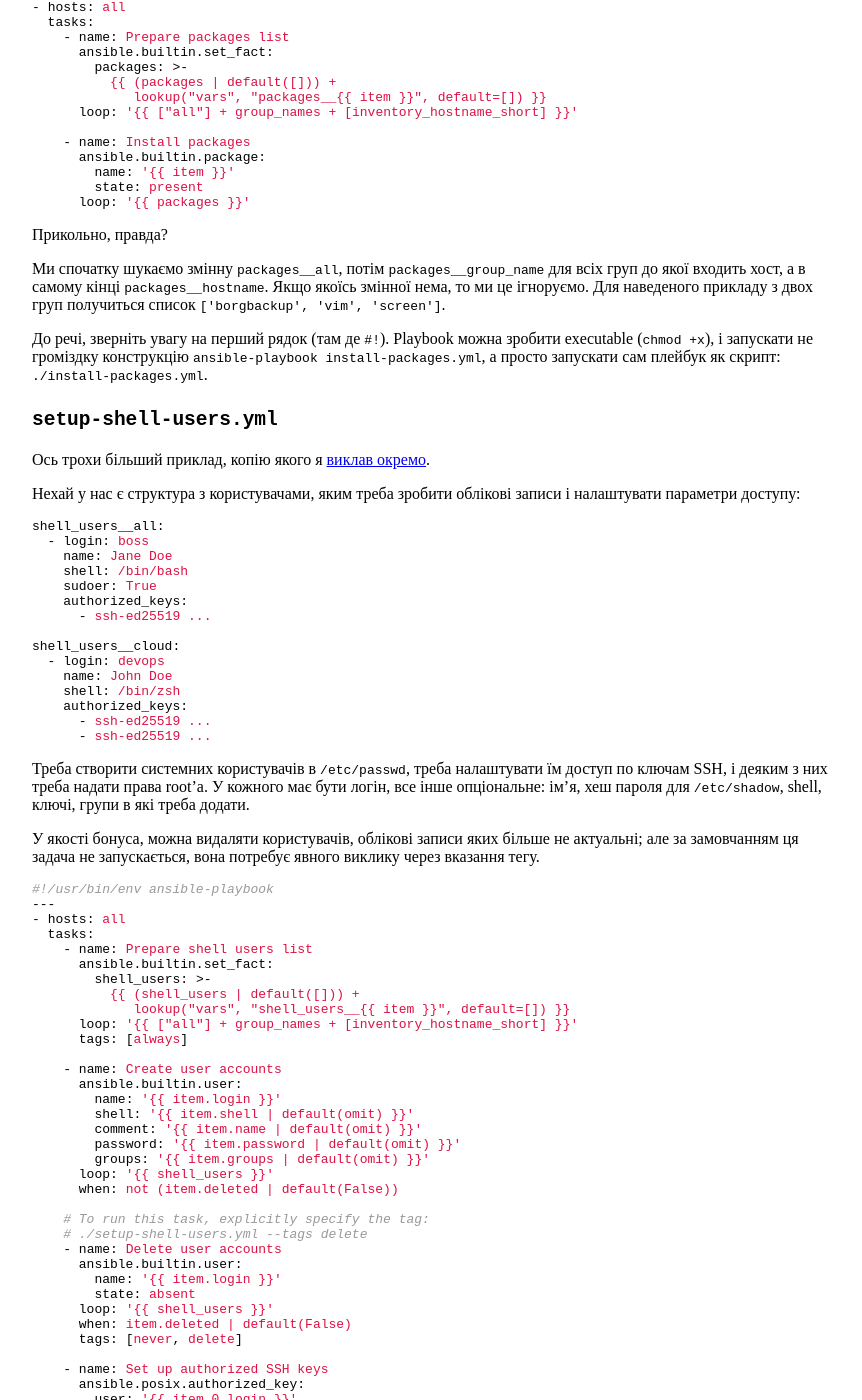
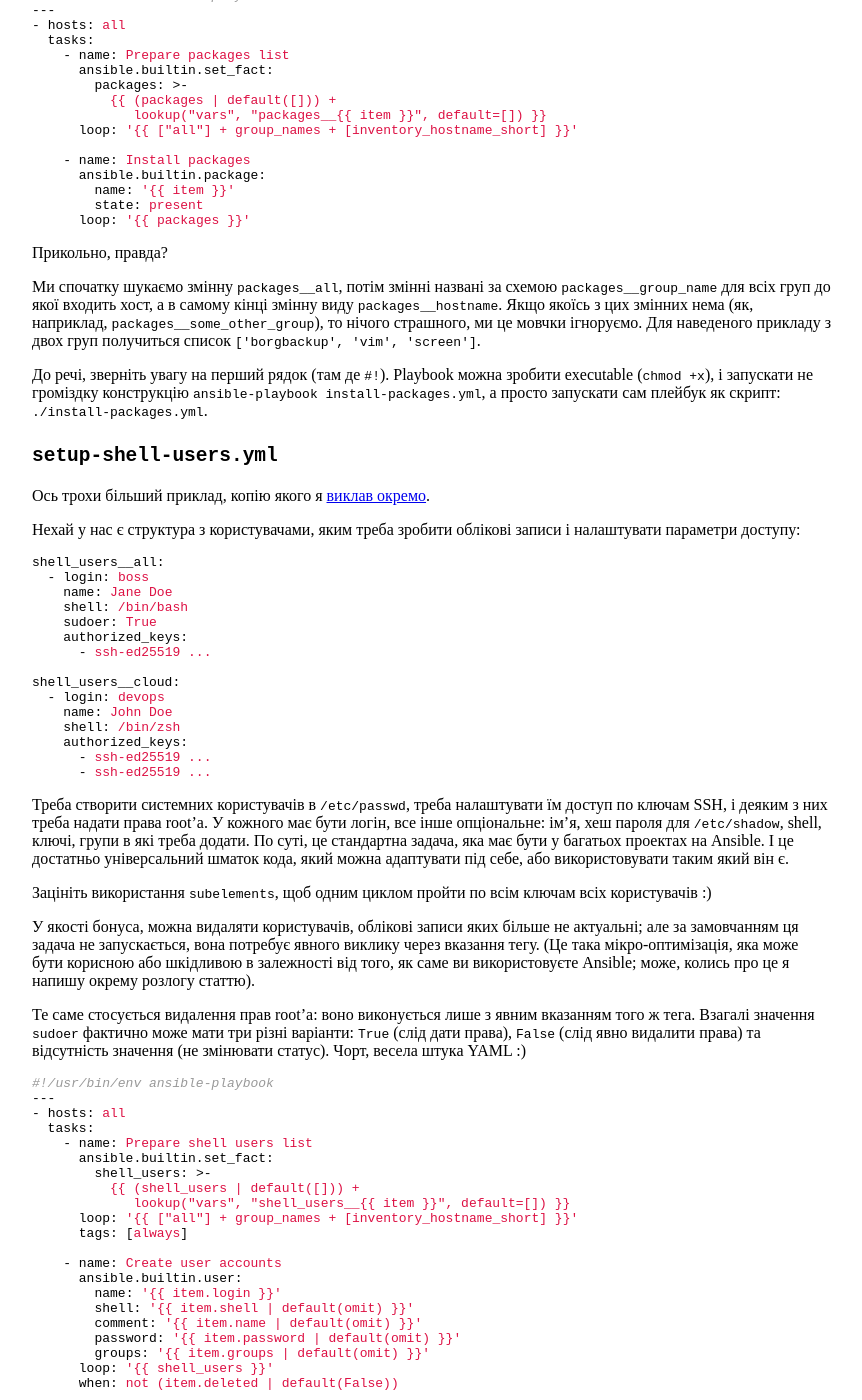
Before and after one commit to dk487/test.de.co.ua, a Jekyll site: the page built from _posts/2025/2025-04-29-ansible-vars-merge.md, in a window 1280 px wide and 1400 px high, scrolled down 841 px. Shown: the whole window, without its empty margins (208-1070 px from the left). Built offline with Jekyll 4.4.1, drawn with Linux system fonts in a browser that asks for light colours; some of the changed text lies outside the part shown.

Commit message:
Minor post update; better wording

````diff
--- a/_posts/2025/2025-04-29-ansible-vars-merge.md
+++ b/_posts/2025/2025-04-29-ansible-vars-merge.md
@@ -55,7 +56,7 @@ packages__testing:
 
 Прикольно, правда?
 
-Ми спочатку шукаємо змінну `packages__all`, потім `packages__group_name` для всіх груп до якої входить хост, а в самому кінці `packages__hostname`. Якщо якоїсь змінної нема, то ми це ігноруємо. Для наведеного прикладу з двох груп получиться список `['borgbackup', 'vim', 'screen']`.
+Ми спочатку шукаємо змінну `packages__all`, потім змінні названі за схемою `packages__group_name` для всіх груп до якої входить хост, а в самому кінці змінну виду `packages__hostname`. Якщо якоїсь з цих змінних нема (як, наприклад, `packages__some_other_group`), то нічого страшного, ми це мовчки ігноруємо. Для наведеного прикладу з двох груп получиться список `['borgbackup', 'vim', 'screen']`.
 
 До речі, зверніть увагу на перший рядок (там де `#!`). Playbook можна зробити executable (`chmod +x`), і запускати не громіздку конструкцію `ansible-playbook install-packages.yml`, а просто запускати сам плейбук як скрипт: `./install-packages.yml`.
 
@@ -84,9 +85,13 @@ shell_users__cloud:
       - ssh-ed25519 ...
 ```
 
-Треба створити системних користувачів в `/etc/passwd`, треба налаштувати їм доступ по ключам SSH, і деяким з них треба надати права root'а. У кожного має бути логін, все інше опціональне: ім'я, хеш пароля для `/etc/shadow`, shell, ключі, групи в які треба додати.
+Треба створити системних користувачів в `/etc/passwd`, треба налаштувати їм доступ по ключам SSH, і деяким з них треба надати права root'а. У кожного має бути логін, все інше опціональне: ім'я, хеш пароля для `/etc/shadow`, shell, ключі, групи в які треба додати. По суті, це стандартна задача, яка має бути у багатьох проектах на Ansible. І це достатньо універсальний шматок кода, який можна адаптувати під себе, або використовувати таким який він є.
 
-У якості бонуса, можна видаляти користувачів, облікові записи яких більше не актуальні; але за замовчанням ця задача не запускається, вона потребує явного виклику через вказання тегу.
+Зацініть використання `subelements`, щоб одним циклом пройти по всім ключам всіх користувачів :)
+
+У якості бонуса, можна видаляти користувачів, облікові записи яких більше не актуальні; але за замовчанням ця задача не запускається, вона потребує явного виклику через вказання тегу. (Це така мікро-оптимізація, яка може бути корисною або шкідливою в залежності від того, як саме ви використовуєте Ansible; може, колись про це я напишу окрему розлогу статтю).
+
+Те саме стосується видалення прав root'а: воно виконується лише з явним вказанням того ж тега. Взагалі значення `sudoer` фактично може мати три різні варіанти: `True` (слід дати права), `False` (слід явно видалити права) та відсутність значення (не змінювати статус). Чорт, весела штука YAML :)
 
 ```yaml
 #!/usr/bin/env ansible-playbook
@@ -140,14 +145,17 @@ shell_users__cloud:
       loop: '{{ '{{' }} shell_users }}'
       when: item.sudoer | default(False)
 
+    # To run this task, explicitly specify the tag:
+    # ./setup-shell-users.yml --tags delete
     - name: Revoke superuser rights
       ansible.builtin.file:
         path: '/etc/sudoers.d/{{ '{{' }} item.login }}'
         state: absent
       loop: '{{ '{{' }} shell_users }}'
       when: not (item.sudoer | default(True))
+      tags: [never, delete]
 ```
 
-Така от цікава штука у мене получилася.
+Така от цікава штука у мене получилася. Може, комусь стане в пригоді.
 
 [1]: https://gist.github.com/kastaneda/ef4232d8e349d91aaa362fc9b832bed9
````
Also changed, not shown: other parts of _posts/2025/2025-04-29-ansible-vars-merge.md (+1 -0 lines).
